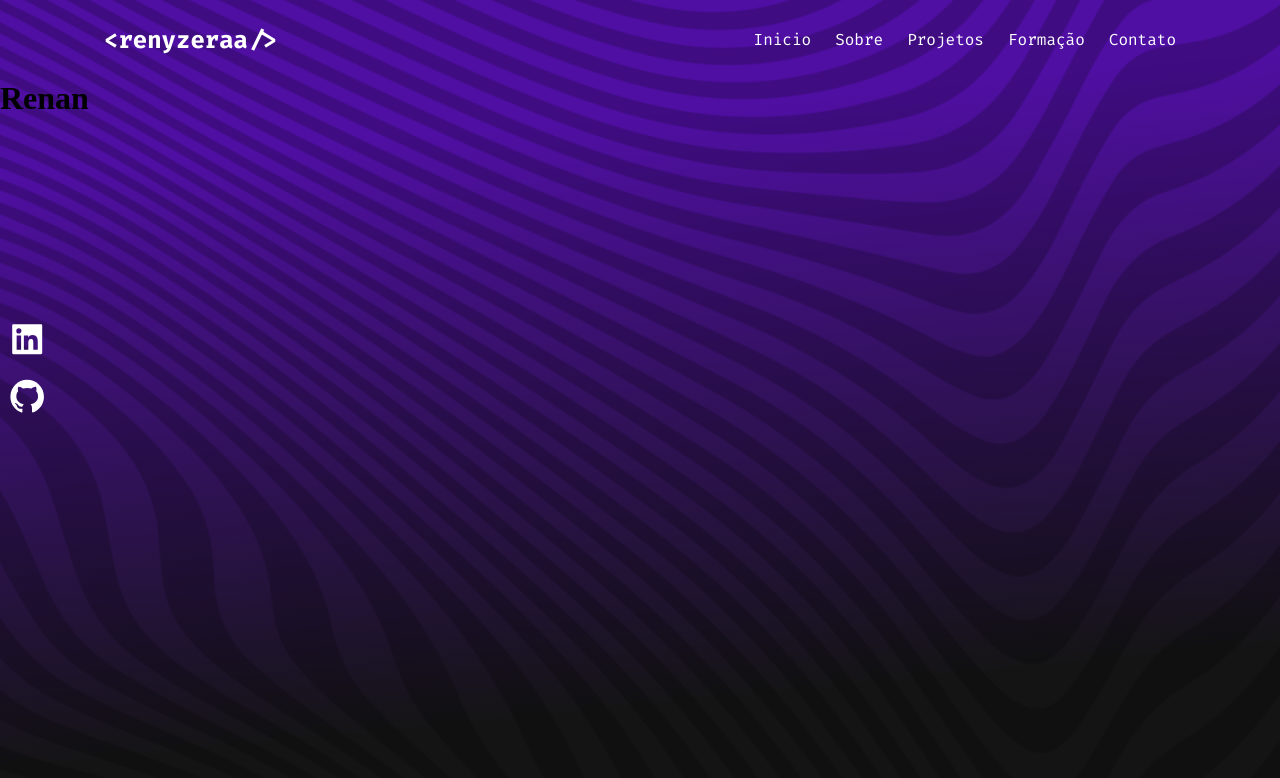
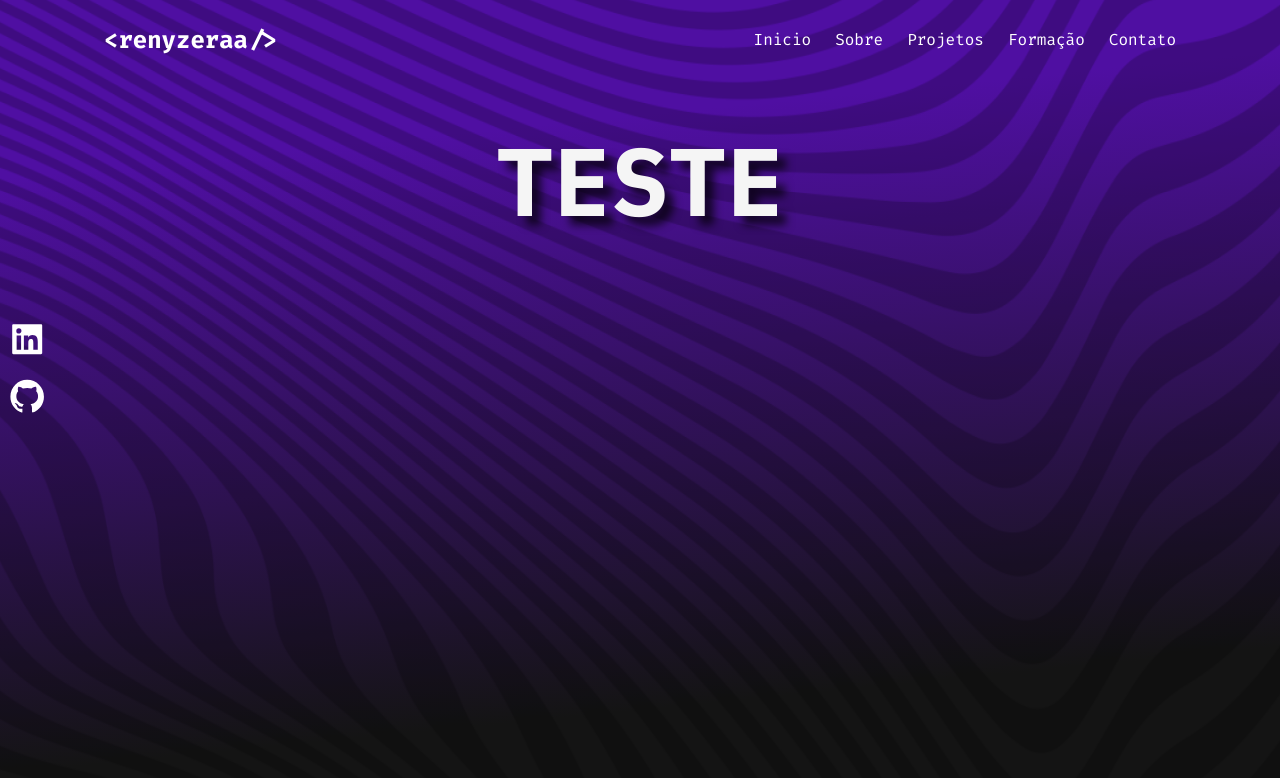
Before and after one commit to renyzeraa/portfolio-v1, a React (Vite) app in the folder portfolio/: page / in a window 1280 px wide. Shown: the top 778 px of the page. Built offline with nearby package versions, Linux system fonts and the light colour scheme; a web font is replaced by a local one.

Commit message:
feat Title

```diff
--- /dev/null
+++ b/portfolio/src/components/Title/index.jsx
@@ -0,0 +1,9 @@
+import { Container } from './style'
+
+export function Title({ children, ...rest }) {
+  return (
+    <Container {...rest}>
+      <h1>{children}</h1>
+    </Container>
+  )
+}
--- /dev/null
+++ b/portfolio/src/components/Title/style.js
@@ -0,0 +1,17 @@
+import styled from 'styled-components'
+
+export const Container = styled.div`
+  font-family: ${({ theme }) => theme.FONTS.FONT_IBM};
+  font-weight: 700;
+  font-size: 48px;
+  text-transform: uppercase;
+  color: ${({ theme }) => theme.COLORS.GRAY_100};
+  text-shadow: 9px 9px 8px rgba(0, 0, 0, 0.7);
+  text-align: center;
+  margin: 38px auto;
+
+  @media (max-width: 750px) {
+    margin: 12px auto;
+    font-size: 32px;
+  }
+`
--- a/portfolio/src/pages/About/index.jsx
+++ b/portfolio/src/pages/About/index.jsx
@@ -1,6 +1,7 @@
 import { Container } from './style'
 import { Header } from '../../components/Header'
 import { Socials } from '../../components/Socials'
+import { Title } from '../../components/Title'
 
 export function About() {
   return (
@@ -8,7 +9,7 @@ export function About() {
       <Header />
       <Socials />
       <main>
-        <h1>Renan</h1>
+        <Title>Teste</Title>
       </main>
     </Container>
   )
--- a/portfolio/src/pages/About/style.js
+++ b/portfolio/src/pages/About/style.js
@@ -9,7 +9,7 @@ export const Container = styled.div`
   background-repeat: no-repeat;
   background-size: cover;
 
-  @media (min-width: 800px) {
+  @media (min-width: 750px) {
     background-image: url(${bgdesktop});
   }
 `
```
